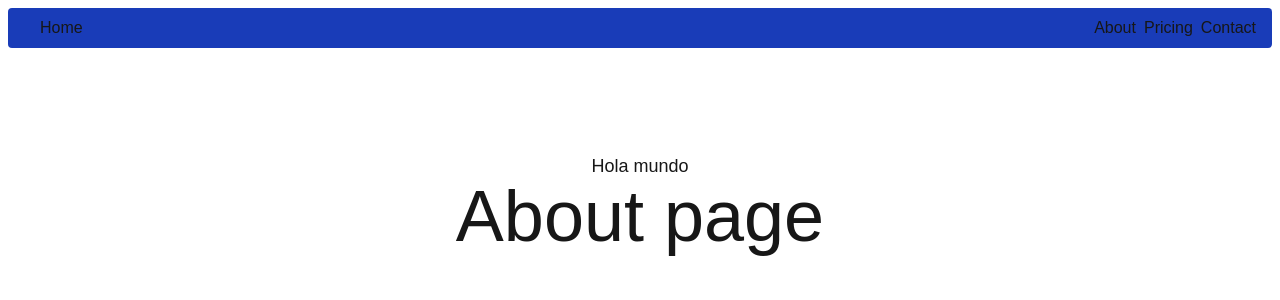
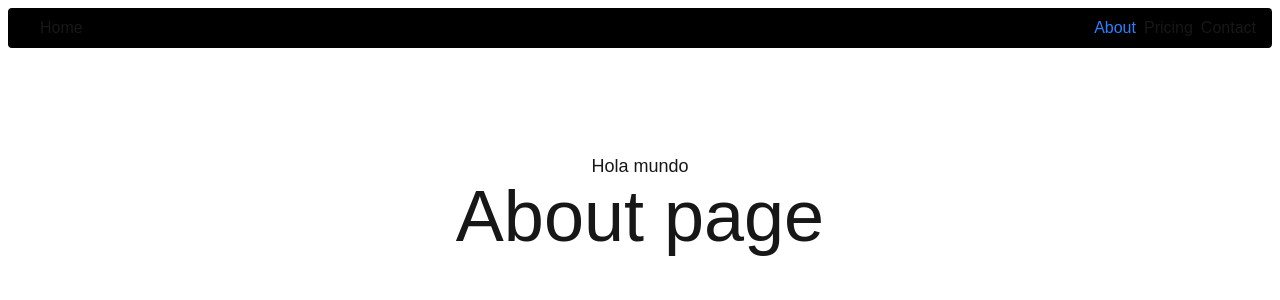
Before and after one commit to arco14/curso-nextjs, a Next.js app: page /about in a window 1280 px wide. Shown: the top 300 px of the page. Built offline with nearby package versions, Linux system fonts and the light colour scheme; some icons are missing.

Commit message:
usePathname ActiveLink, mediante props

```diff
--- /dev/null
+++ b/components/active-link/ActiveLink.module.css
@@ -0,0 +1,8 @@
+@reference "tailwindcss";
+.link {
+    @apply hover:underline hover:text-blue-400 mr-2 transition-all;
+}
+
+.link-active {
+    @apply text-blue-500
+}
--- /dev/null
+++ b/components/active-link/ActiveLink.tsx
@@ -0,0 +1,22 @@
+//? PROPS
+'use client'
+import Link from "next/link"
+import style from './ActiveLink.module.css'
+import { usePathname } from "next/navigation"
+
+interface Props {
+    path: string,
+    text: string
+}
+
+export const ActiveLink = ({ path, text }: Props) => {
+
+    //? Indica el path en el que nos encontremos navegando
+    const pathName = usePathname()
+
+  return (
+    <Link
+        className={ `${ style.link }  ${ (pathName === path) && style['link-active']} `}
+         href={ path }>{ text }</Link>
+  )
+}
--- a/components/index.tsx
+++ b/components/index.tsx
@@ -1 +1,2 @@
 export * from './navbar/Navbar'
+export * from './active-link/ActiveLink'
--- a/components/navbar/Navbar.tsx
+++ b/components/navbar/Navbar.tsx
@@ -1,5 +1,6 @@
 import { HomeIcon } from "@primer/octicons-react"
 import Link from "next/link"
+import { ActiveLink } from "../active-link/ActiveLink"
 const navItems = [
   { path: '/about', text: 'About' },
   { path: '/pricing', text: 'Pricing' },
@@ -7,7 +8,7 @@ const navItems = [
 ]
 export const Navbar = () => {
   return (
-    <nav className="flex bg-blue-800 bg-opacity-30 p-2 m-2 rounded">
+    <nav className="flex bg-black bg-opacity-30 p-2 m-2 rounded shadow-blue-50">
 
       <Link href={'/'} className="flex items-center gap-2">
         <HomeIcon />
@@ -17,8 +18,8 @@ export const Navbar = () => {
       <div className="flex flex-1"></div>
 
       {
-        navItems.map(navItem => (
-          <Link key={navItem.path} href={navItem.path} className="mr-2">{navItem.text}</Link>
+        navItems.map( navItem => (
+            <ActiveLink key={ navItem.path } {...navItem} />
         ))
       }
     </nav>
```
